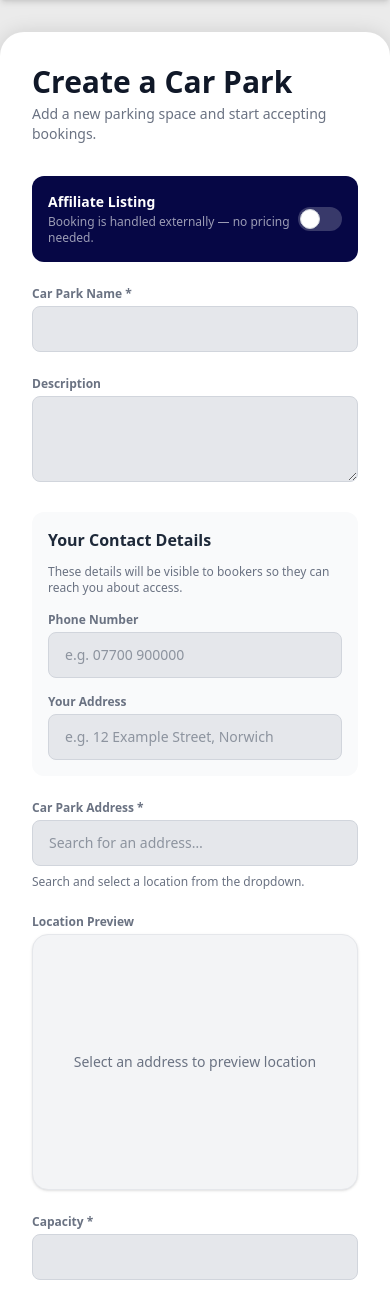
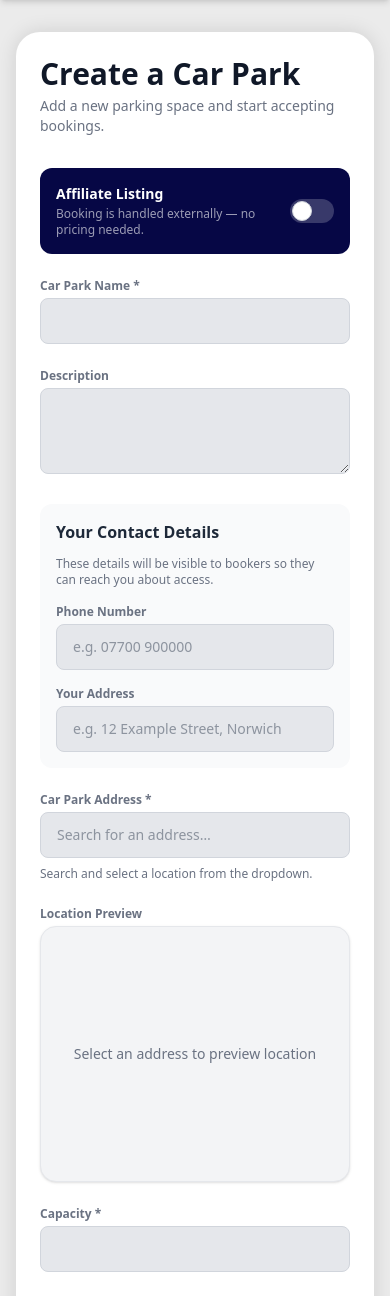
Before and after one commit to Hhenry443/desparking, a PHP site: page /create.php in a window 390 px wide; the page is wider, and only the part inside the window is pictured. Shown: the part 64-1360 px from the top of that part. Run offline with PHP 8.4, Linux system fonts and the light colour scheme; the visitor is signed in with stand-in values (Sample User, id 1); some libraries are stand-ins or nearby versions.

Commit message:
fixed mobile styling for create page

```diff
--- a/public/create.php
+++ b/public/create.php
@@ -18,7 +18,8 @@ if (!isset($_SESSION['user_id'])) {
 
     <?php include_once __DIR__ . '/partials/navbar.php'; ?>
 
-    <div class="max-w-4xl mx-auto bg-white rounded-3xl shadow-[0_0_20px_rgba(0,0,0,0.12)] p-8 mb-12">
+    <div class="max-w-4xl mx-auto px-4 sm:px-6 mb-12">
+    <div class="bg-white rounded-3xl shadow-[0_0_20px_rgba(0,0,0,0.12)] p-6 sm:p-8">
 
         <!-- Header -->
         <div class="mb-8">
@@ -306,6 +307,7 @@ if (!isset($_SESSION['user_id'])) {
             </button>
         </form>
     </div>
+    </div>
 
     <script>
         let map = null;
--- a/public/css/output.css
+++ b/public/css/output.css
@@ -2163,6 +2163,16 @@
       flex-direction: row;
     }
   }
+  .sm\:p-8 {
+    @media (width >= 40rem) {
+      padding: calc(var(--spacing) * 8);
+    }
+  }
+  .sm\:px-6 {
+    @media (width >= 40rem) {
+      padding-inline: calc(var(--spacing) * 6);
+    }
+  }
   .md\:mt-0 {
     @media (width >= 48rem) {
       margin-top: calc(var(--spacing) * 0);
--- a/public/partials/footer.php
+++ b/public/partials/footer.php
@@ -21,7 +21,7 @@
             <ul class="space-y-2 text-gray-300">
                 <li><a href="/map.php" class="hover:text-white">Find a parking space.</a></li>
                 <li><a href="/create.php" class="hover:text-white">Rent your parking space.</a></li>
-                <li><a href="/monthly.php" class="hover:text-white">Monthly spaces.</a></li>
+                <li><a href="/map.php" class="hover:text-white">Monthly spaces.</a></li>
                 <li><a href="/contact.php" class="hover:text-white">Contact us.</a></li>
             </ul>
         </div>
```
Also changed, not shown: public/carpark.php (+15 -0 lines).
